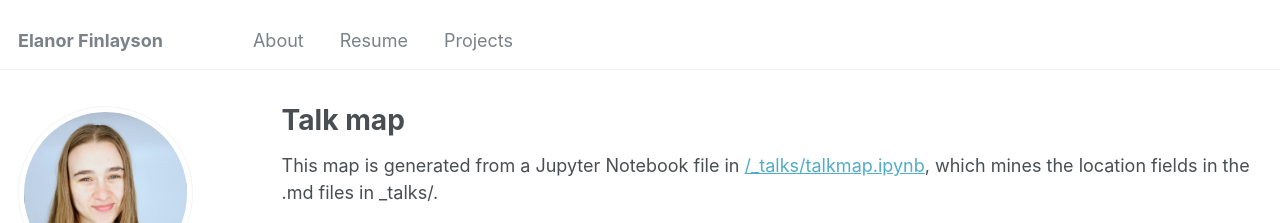
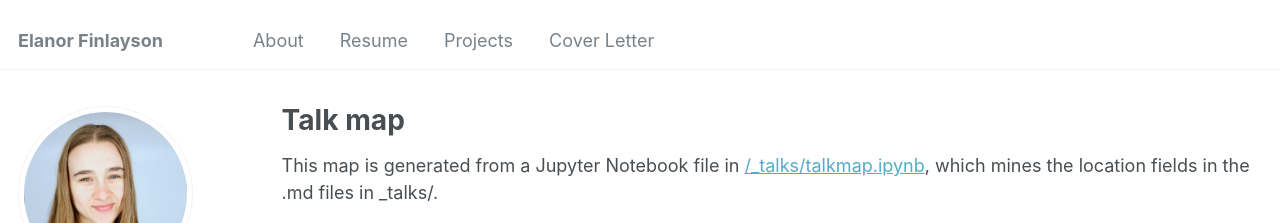
Before and after one commit to efin396/efin396.github.io, a Jekyll site: the page built from _pages/talkmap.html, in a window 1280 px wide. Shown: the top 223 px of the page. Built offline with Jekyll 4.4.1, drawn with Linux system fonts in a browser that asks for light colours; nearby versions of some CDN libraries.

Commit message:
Update navigation.yml

```diff
--- a/_data/navigation.yml
+++ b/_data/navigation.yml
@@ -13,3 +13,6 @@ main:
 
   - title: "Projects"
     url:   /portfolio/
+
+  - title: "Cover Letter"
+    url:   /cover_letter/
```
